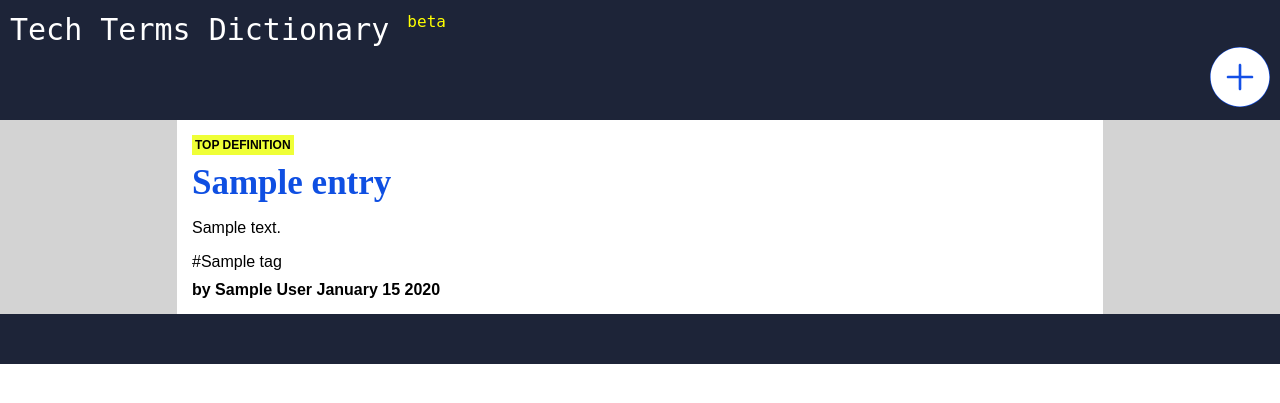
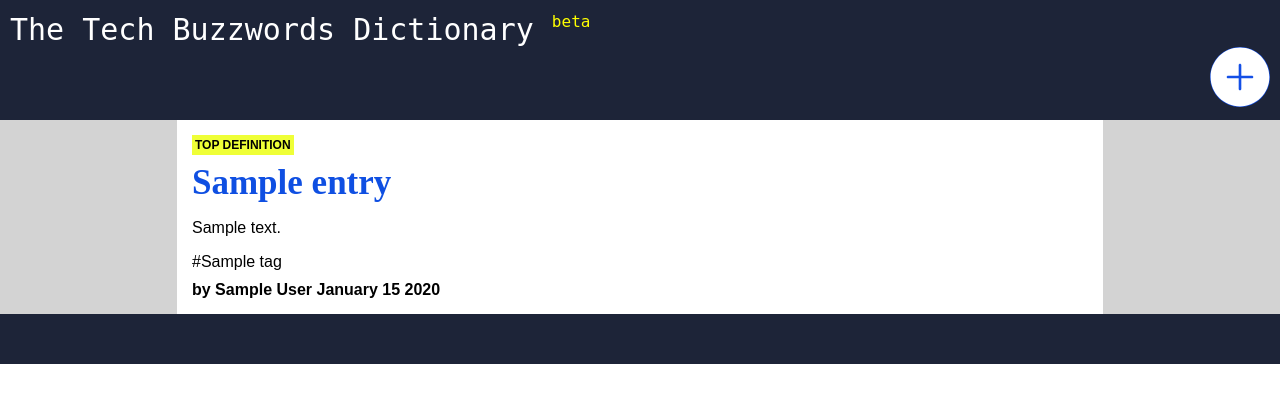
Before and after one commit to ericagreeene/tech-dict, a Flask app: template templates/dict.html in a window 1280 px wide. Shown: the top 403 px of the page. Run offline with Flask 2, Linux system fonts and the light colour scheme; the template is opened without the code that fills it: most values are stand-ins (such as "Sample title", 1, 10 or a date in 2020).

Commit message:
Buzzwords

```diff
--- a/templates/dict.html
+++ b/templates/dict.html
@@ -3,13 +3,13 @@
 </html>
 <head>
   <meta charset="utf-8">
-  <title>The Tech Dictionary</title>
+  <title>The Tech Buzzwords Dictionary</title>
   <link rel="stylesheet" href="static/style.css">
 </head>
 
 <body>
   <div id="header">
-    <span id="title">Tech Terms Dictionary</span>
+    <span id="title">The Tech Buzzwords Dictionary</span>
     <span id="beta">beta</span>
     <div class="row">
       <div id="header-icons">
```
